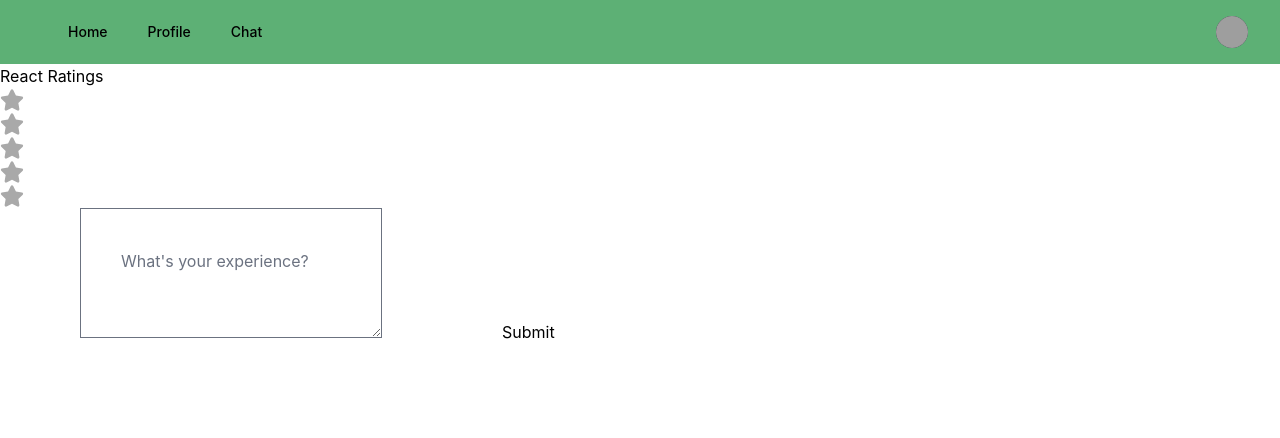
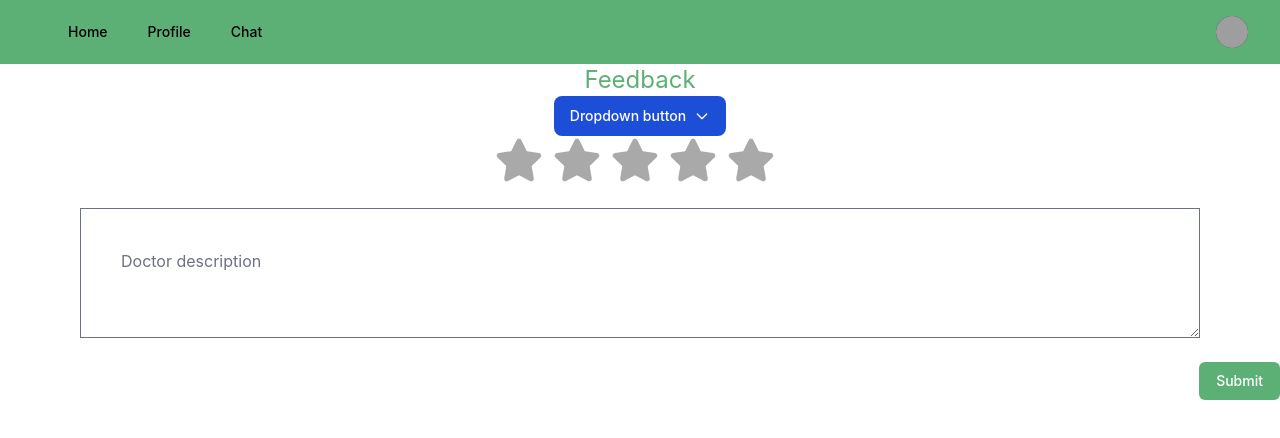
Before and after one commit to NotFastJustFurious/frontend, a React (Create React App) app: page /feedBack in a window 1280 px wide. Shown: the top 438 px of the page. Built offline with nearby package versions, Linux system fonts and the light colour scheme; grey boxes are pictures that could not be loaded.

Commit message:
edit feedback page

```diff
--- a/src/page/feedBack/FeedBack.js
+++ b/src/page/feedBack/FeedBack.js
@@ -24,14 +24,40 @@ export default function FeedBack() {
             <div className="justify-center item-top">
                 <NavigationBar authenticated></NavigationBar>
             </div>
-            <div className="flex-col justify-center item-center">
-                <h2> React Ratings </h2>
-                <div className="flex-row">
+            <div className="flex flex-col justify-center item-center">
+                <div className="flex justify-center item-center">
+                    <a className="text-furious-green text-2xl text-bold"> Feedback </a>
+                </div>
+                <div className="max-w-lg mx-auto">
+                    <button className="text-white bg-blue-700 hover:bg-blue-800 focus:ring-4 focus:ring-blue-300 font-medium rounded-lg text-sm px-4 py-2.5 text-center inline-flex items-center" type="button" data-dropdown-toggle="dropdown">Dropdown button <svg class="w-4 h-4 ml-2" fill="none" stroke="currentColor" viewBox="0 0 24 24" xmlns="http://www.w3.org/2000/svg"><path stroke-linecap="round" stroke-linejoin="round" stroke-width="2" d="M19 9l-7 7-7-7"></path></svg></button>
+                        <div className="hidden bg-white text-base z-50 list-none divide-y divide-gray-100 rounded shadow my-4" id="dropdown">
+                            <div className="px-4 py-3">
+                                <span className="block text-sm">Bonnie Green</span>
+                                <span className="block text-sm font-medium text-gray-900 truncate">name@flowbite.com</span>
+                            </div>
+                            <ul className="py-1" aria-labelledby="dropdown">
+                                <li>
+                                    <a className="text-sm hover:bg-gray-100 text-gray-700 block px-4 py-2">Dashboard</a>
+                                </li>
+                                <li>
+                                    <a className="text-sm hover:bg-gray-100 text-gray-700 block px-4 py-2">Settings</a>
+                                </li>
+                                <li>
+                                    <a className="text-sm hover:bg-gray-100 text-gray-700 block px-4 py-2">Earnings</a>
+                                </li>
+                                <li>
+                                    <a className="text-sm hover:bg-gray-100 text-gray-700 block px-4 py-2">Sign out</a>
+                                </li>
+                            </ul>
+                        </div>
+                </div>
+
+                <div className="flex flex-row justify-center item-center">
                     {stars.map((_, index) => {
                         return (
                             <FaStar
                                 key={index}
-                                size={24}
+                                size={48}
                                 onClick={() => handleClick(index + 1)}
                                 onMouseOver={() => handleMouseOver(index + 1)}
                                 onMouseLeave={handleMouseLeave}
@@ -44,11 +70,18 @@ export default function FeedBack() {
                         )
                     })}
                 </div>
-            <textarea placeholder="What's your experience?" className="border-1 border-solid border-grey rounded-r-5 p-10 mx-20 min-h-100 w-300"/>
-            <button className="border-1 border-solid border-grey rounded-r-5 w-300 p-10">
-                Submit
-            </button>
+                <br></br>
+                <div className="flex flex-col justify-center item-center">
+                <textarea placeholder="Doctor description" className="border-1 border-solid border-grey rounded-r-4 p-10 mx-20 min-h-100 w-300"/>
+                </div>
+                <br></br>
+                <div className="flex flex-row justify-end w-full">
+                    <button className="flex w-1/8 justify-end item-end rounded-md border border-transparent bg-furious-green py-2 px-4 text-sm font-medium text-white hover:bg-indigo-700 focus:outline-none focus:ring-2 focus:ring-indigo-500 focus:ring-offset-2">
+                        Submit
+                    </button>
+                </div>
             </div>
+            <script src="https://unpkg.com/@themesberg/flowbite@latest/dist/flowbite.bundle.js"></script>
         </>
     )
 }
```
